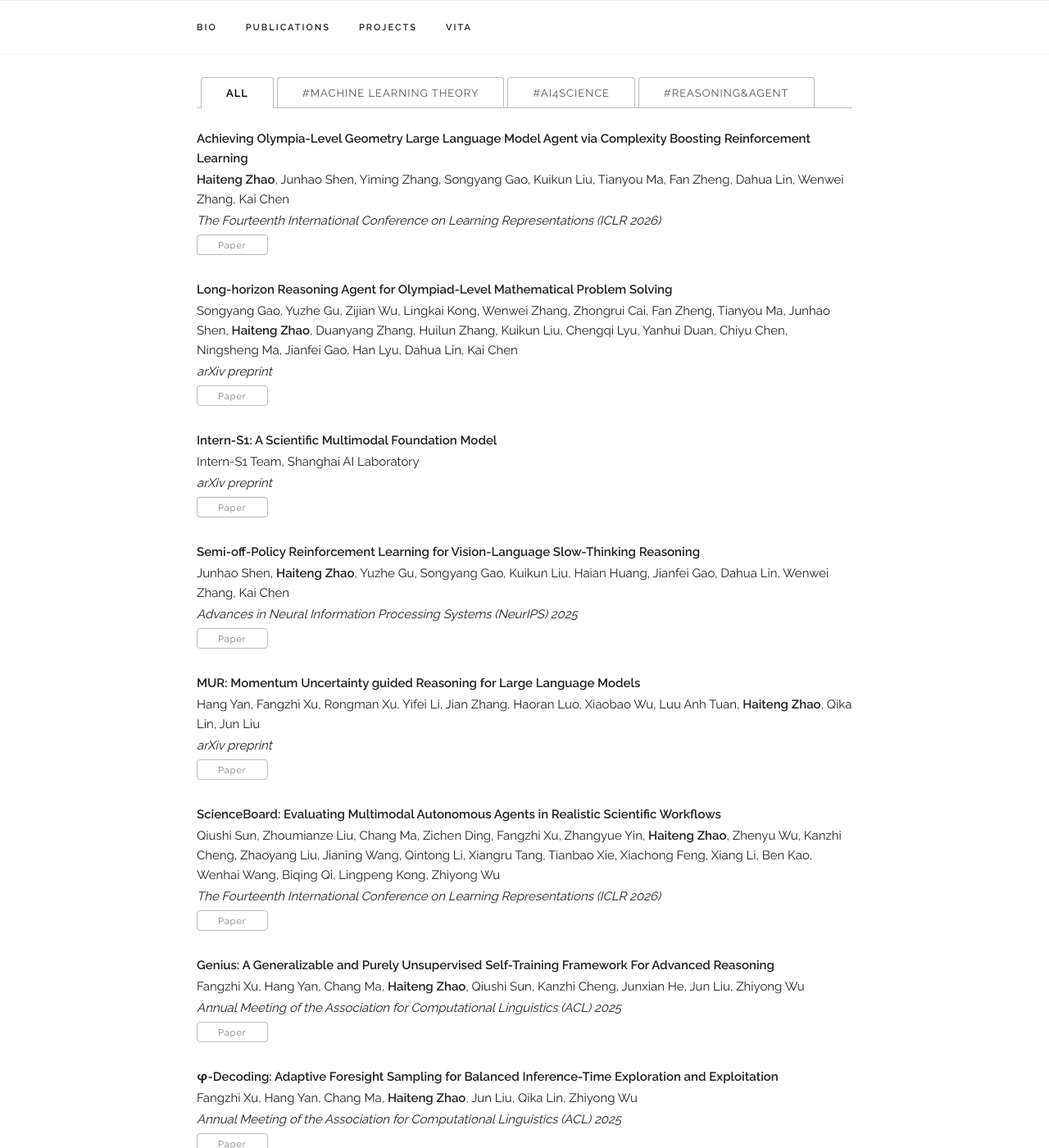
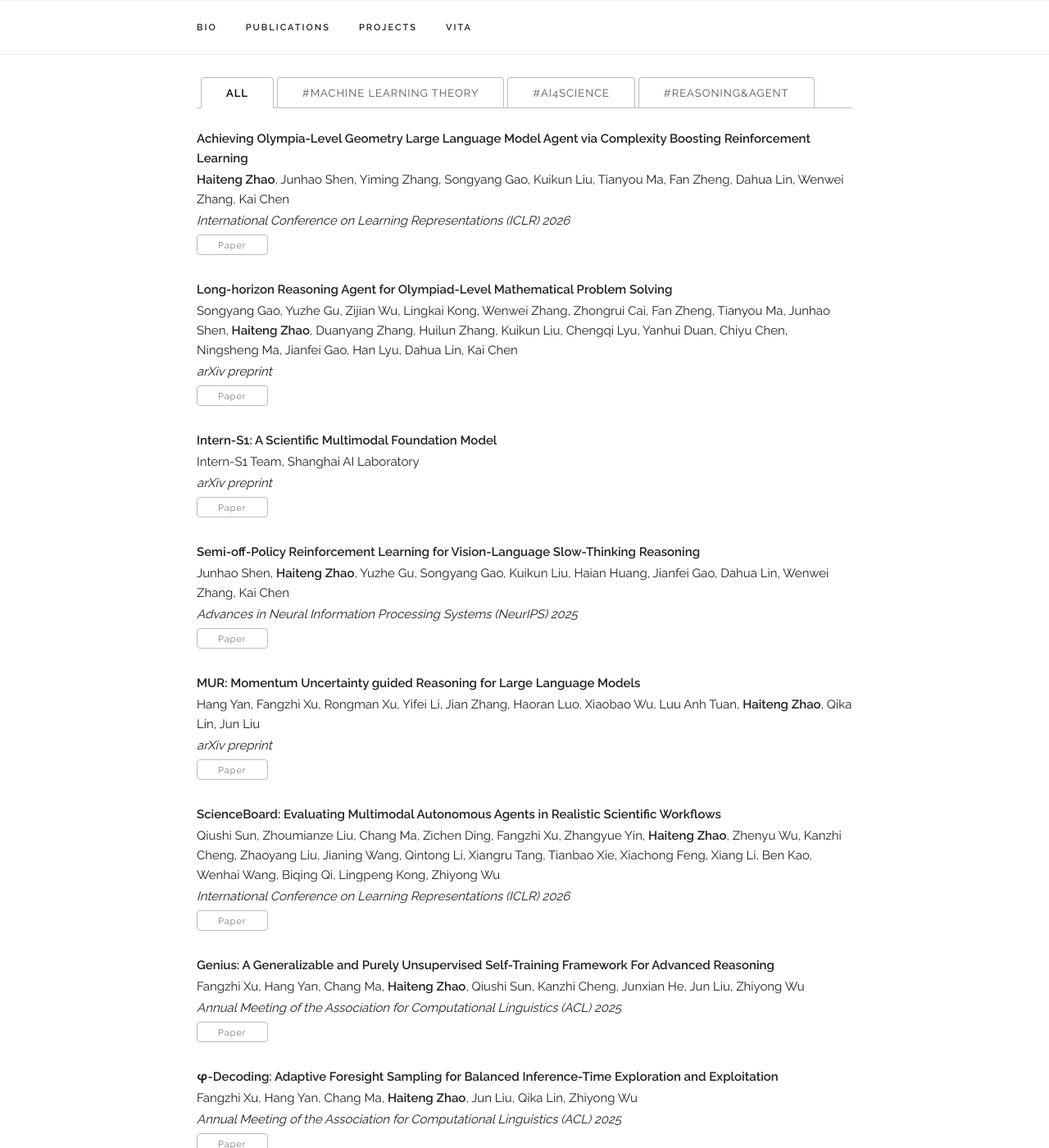
Before and after one commit to zhao-ht/haitengzhao, a Jekyll site: the page built from index.html, in a window 1280 px wide and 1400 px high, scrolled down 1207 px. Shown: the whole window at 82% size. Built offline with Jekyll 4.4.1, drawn with Linux system fonts in a browser that asks for light colours; some web fonts are replaced.

Commit message:
Update publications.yaml

```diff
--- a/_data/publications.yaml
+++ b/_data/publications.yaml
@@ -1,7 +1,7 @@
 papers:
   - title: "Achieving Olympia-Level Geometry Large Language Model Agent via Complexity Boosting Reinforcement Learning"
     authors: "<b>Haiteng Zhao</b>, Junhao Shen, Yiming Zhang, Songyang Gao, Kuikun Liu, Tianyou Ma, Fan Zheng, Dahua Lin, Wenwei Zhang, Kai Chen"
-    venue: "The Fourteenth International Conference on Learning Representations (ICLR 2026)"
+    venue: "International Conference on Learning Representations (ICLR) 2026"
     paper_pdf: "https://arxiv.org/pdf/2512.10534"
     ai4science: y
     agent: y
@@ -36,7 +36,7 @@ papers:
 
   - title: "ScienceBoard: Evaluating Multimodal Autonomous Agents in Realistic Scientific Workflows"
     authors: "Qiushi Sun, Zhoumianze Liu, Chang Ma, Zichen Ding, Fangzhi Xu, Zhangyue Yin, <b>Haiteng Zhao</b>, Zhenyu Wu, Kanzhi Cheng, Zhaoyang Liu, Jianing Wang, Qintong Li, Xiangru Tang, Tianbao Xie, Xiachong Feng, Xiang Li, Ben Kao, Wenhai Wang, Biqing Qi, Lingpeng Kong, Zhiyong Wu"
-    venue: "The Fourteenth International Conference on Learning Representations (ICLR 2026)"
+    venue: "International Conference on Learning Representations (ICLR) 2026"
     paper_pdf: "https://arxiv.org/pdf/2505.19897"
     ai4science: y
     agent: y
```
